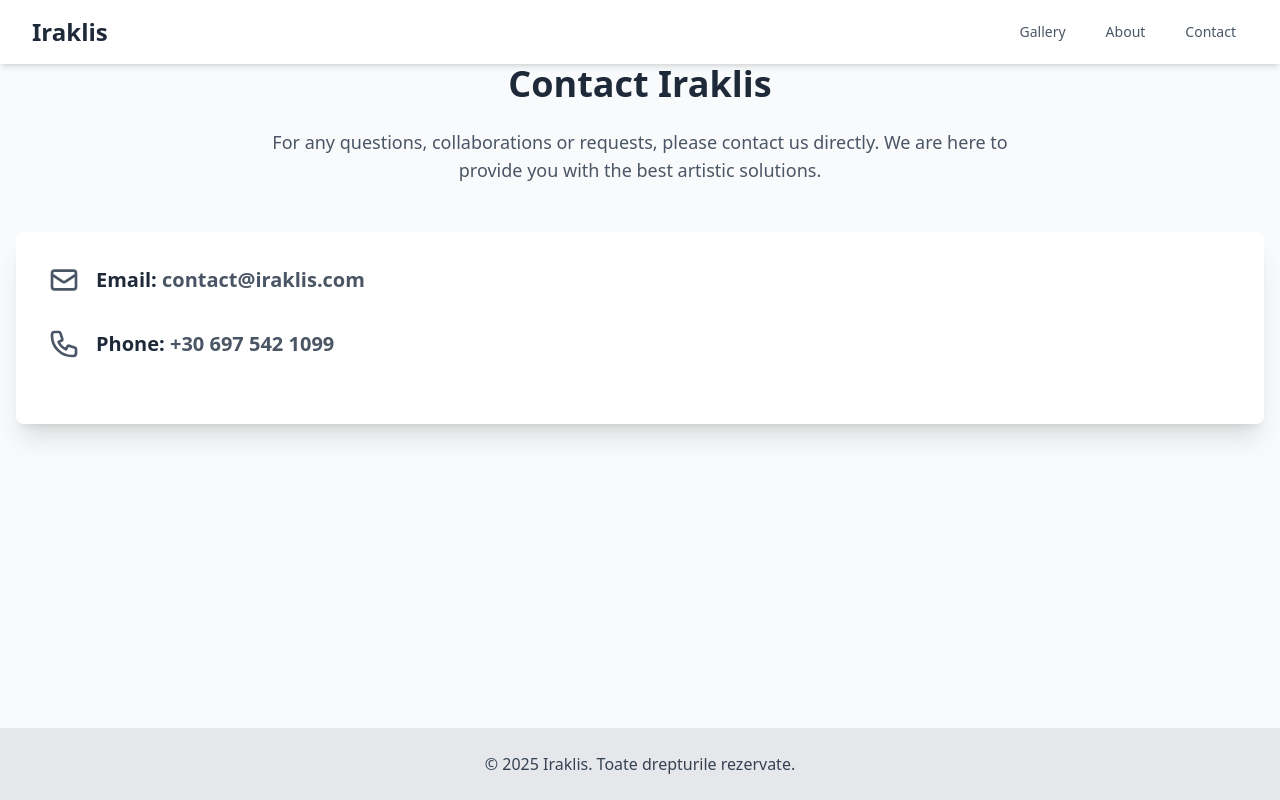
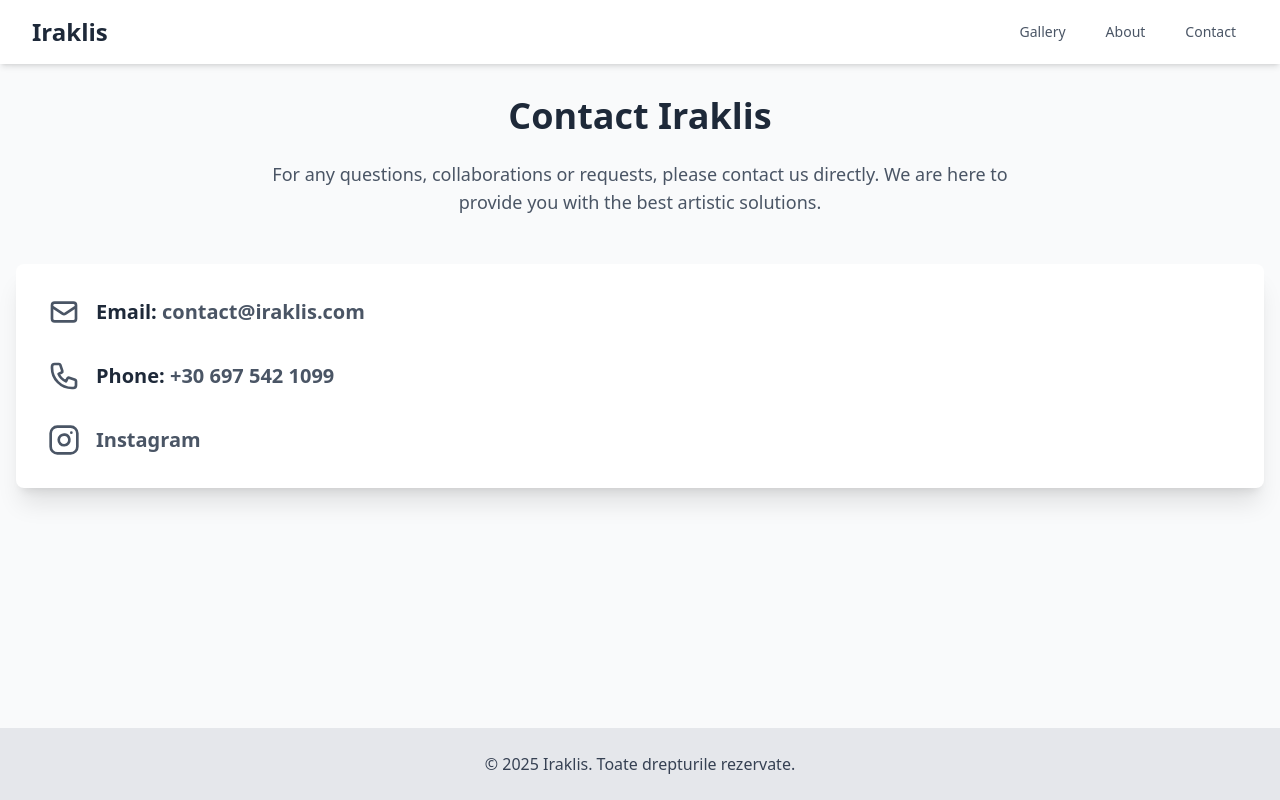
Before and after one commit to paulcureu/iraklis, a Next.js app: page /contact in a window 1280 px wide. Built offline with nearby package versions, Linux system fonts and the light colour scheme.

Commit message:
Update contact page social media section
Replaces font-awesome icons with inline SVG for Instagram and updates the Instagram link to point to the actual profile. Adjusts spacing and layout for improved appearance and accessibility.

```diff
--- a/app/contact/page.tsx
+++ b/app/contact/page.tsx
@@ -1,6 +1,6 @@
 const ContactPage = () => {
   return (
-    <div className='container mx-auto px-4 py-8 pt-16'>
+    <div className='container mx-auto px-4 py-8 pt-24'>
       <h1 className='text-4xl font-bold text-gray-800 text-center mb-6'>
         Contact Iraklis
       </h1>
@@ -64,22 +64,31 @@ const ContactPage = () => {
             </p>
           </div>
 
-          <div className='flex justify-center md:justify-start space-x-6 mt-8'>
-            <a
-              href='#'
-              className='text-gray-600 hover:text-gray-900 text-3xl'
-              aria-label='Instagram'
+          <div className='flex items-center justify-center md:justify-start space-x-4'>
+            <svg
+              xmlns='http://www.w3.org/2000/svg'
+              className='h-8 w-8 text-gray-600'
+              viewBox='0 0 24 24'
+              fill='none'
+              stroke='currentColor'
+              strokeWidth='2'
+              strokeLinecap='round'
+              strokeLinejoin='round'
             >
-              <i className='fab fa-instagram'></i>
-            </a>
-            <a
-              href='#'
-              className='text-gray-600 hover:text-gray-900 text-3xl'
-              aria-label='Facebook'
-            >
-              <i className='fab fa-facebook'></i>
-            </a>
-            {/* Add more social media links as needed */}
+              <rect x='2' y='2' width='20' height='20' rx='5' ry='5'></rect>
+              <path d='M16 11.37A4 4 0 1 1 12.63 8 4 4 0 0 1 16 11.37z'></path>
+              <line x1='17.5' y1='6.5' x2='17.51' y2='6.5'></line>
+            </svg>
+            <p className='text-xl text-gray-800 font-semibold'>
+              <a
+                href='https://www.instagram.com/athoneli.iraklis.art/'
+                target='_blank'
+                rel='noopener noreferrer'
+                className='text-gray-600 hover:text-gray-900'
+              >
+                Instagram
+              </a>
+            </p>
           </div>
         </div>
       </div>
```
